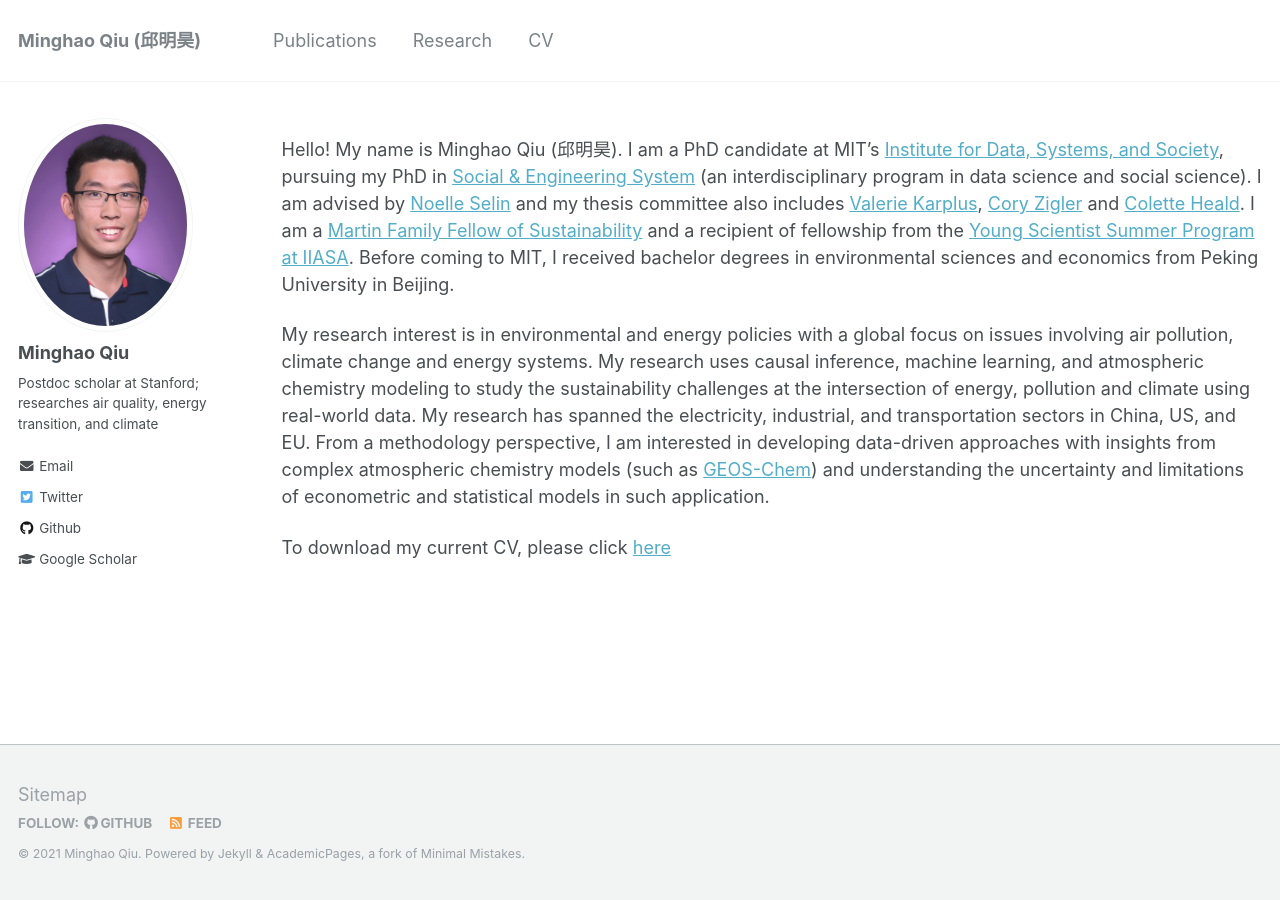
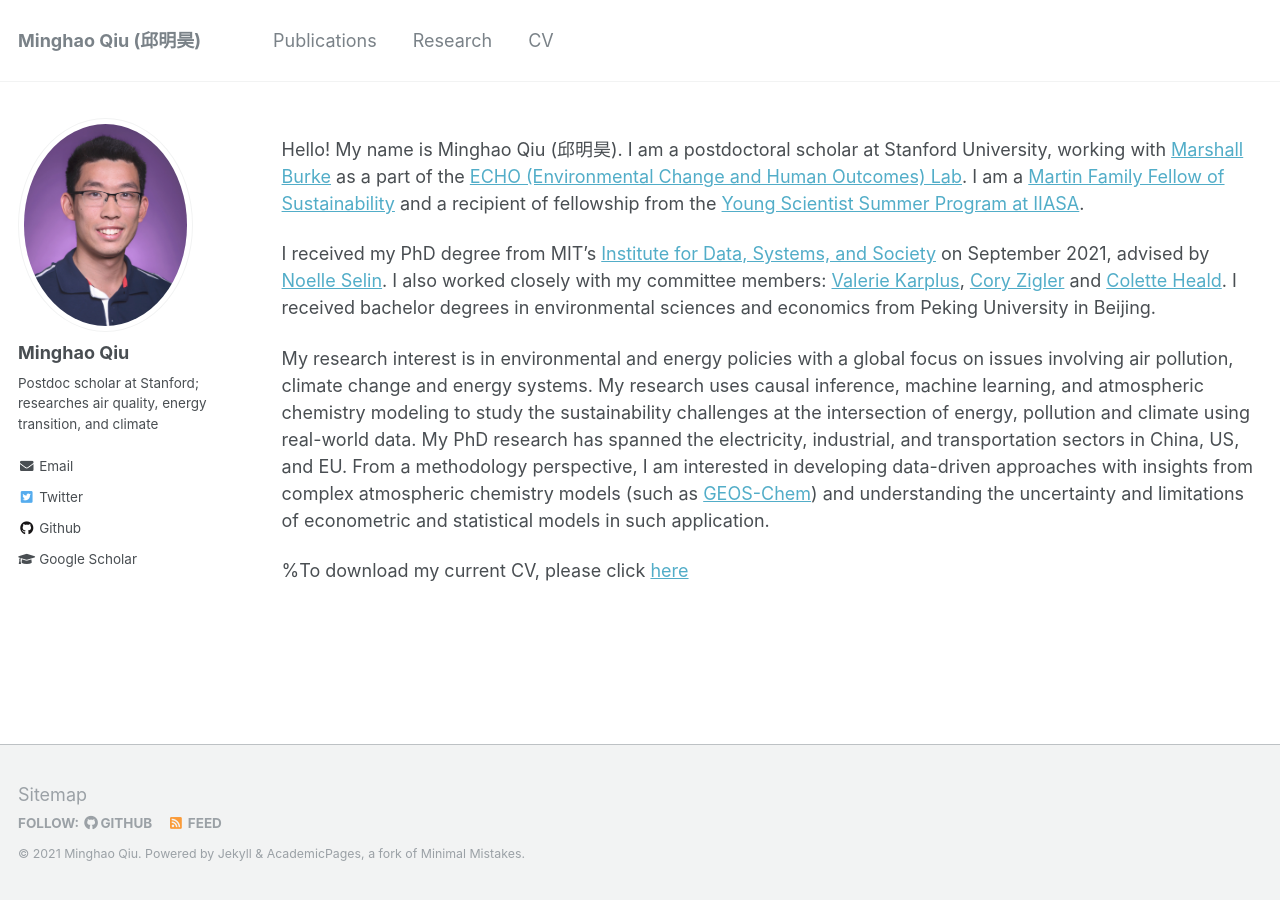
Before and after one commit to mhqiu/mhqiu.github.io, a Jekyll site: the page built from _pages/about.md, in a window 1280 px wide. Built offline with Jekyll 4.4.1, drawn with Linux system fonts in a browser that asks for light colours.

Commit message:
update 2021/10

```diff
--- a/_pages/about.md
+++ b/_pages/about.md
@@ -7,8 +7,10 @@ author_profile: true
 
 {% include base_path %}
 
-Hello! My name is Minghao Qiu (邱明昊). I am a PhD candidate at MIT's [Institute for Data, Systems, and Society](https://idss.mit.edu/), pursuing my PhD in [Social & Engineering System](https://idss.mit.edu/academics/ses_doc/) (an interdisciplinary program in data science and social science). I am advised by [Noelle Selin](http://www.selingroup.org/noelle-eckley-selin) and my thesis committee also includes [Valerie Karplus](https://www.cmu.edu/epp/people/faculty/valerie-karplus.html), [Cory Zigler](https://sites.cns.utexas.edu/zigler/home) and [Colette Heald](https://cee.mit.edu/people_individual/colette-l-heald/). I am a [Martin Family Fellow of Sustainability](https://martin-fellows.mit.edu/) and a recipient of fellowship from the [Young Scientist Summer Program at IIASA](https://iiasa.ac.at/web/home/education/yssp/Young_Scientists_Summer_Program.html). Before coming to MIT, I received bachelor degrees in environmental sciences and economics from Peking University in Beijing.
+Hello! My name is Minghao Qiu (邱明昊). I am a postdoctoral scholar at Stanford University, working with [Marshall Burke](https://web.stanford.edu/~mburke/) as a part of the [ECHO (Environmental Change and Human Outcomes) Lab](https://www.stanfordecholab.com/). I am a [Martin Family Fellow of Sustainability](https://martin-fellows.mit.edu/) and a recipient of fellowship from the [Young Scientist Summer Program at IIASA](https://iiasa.ac.at/web/home/education/yssp/Young_Scientists_Summer_Program.html).
 
-My research interest is in environmental and energy policies with a global focus on issues involving air pollution, climate change and energy systems. My research uses causal inference, machine learning, and atmospheric chemistry modeling to study the sustainability challenges at the intersection of energy, pollution and climate using real-world data. My research has spanned the electricity, industrial, and transportation sectors in China, US, and EU. From a methodology perspective, I am interested in developing data-driven approaches with insights from complex atmospheric chemistry models (such as [GEOS-Chem](http://acmg.seas.harvard.edu/geos/)) and understanding the uncertainty and limitations of econometric and statistical models in such application.
+I received my PhD degree from MIT's [Institute for Data, Systems, and Society](https://idss.mit.edu/) on September 2021, advised by [Noelle Selin](http://www.selingroup.org/noelle-eckley-selin). I also worked closely with my committee members:  [Valerie Karplus](https://www.cmu.edu/epp/people/faculty/valerie-karplus.html), [Cory Zigler](https://sites.cns.utexas.edu/zigler/home) and [Colette Heald](https://cee.mit.edu/people_individual/colette-l-heald/). I received bachelor degrees in environmental sciences and economics from Peking University in Beijing.
 
-To download my current CV, please click [here](https://mhqiu.github.io/files/CV_Minghao_Qiu.pdf)
+My research interest is in environmental and energy policies with a global focus on issues involving air pollution, climate change and energy systems. My research uses causal inference, machine learning, and atmospheric chemistry modeling to study the sustainability challenges at the intersection of energy, pollution and climate using real-world data. My PhD research has spanned the electricity, industrial, and transportation sectors in China, US, and EU. From a methodology perspective, I am interested in developing data-driven approaches with insights from complex atmospheric chemistry models (such as [GEOS-Chem](http://acmg.seas.harvard.edu/geos/)) and understanding the uncertainty and limitations of econometric and statistical models in such application.
+
+%To download my current CV, please click [here](https://mhqiu.github.io/files/CV_Minghao_Qiu.pdf)
```
Also changed, not shown: 1 other file.
